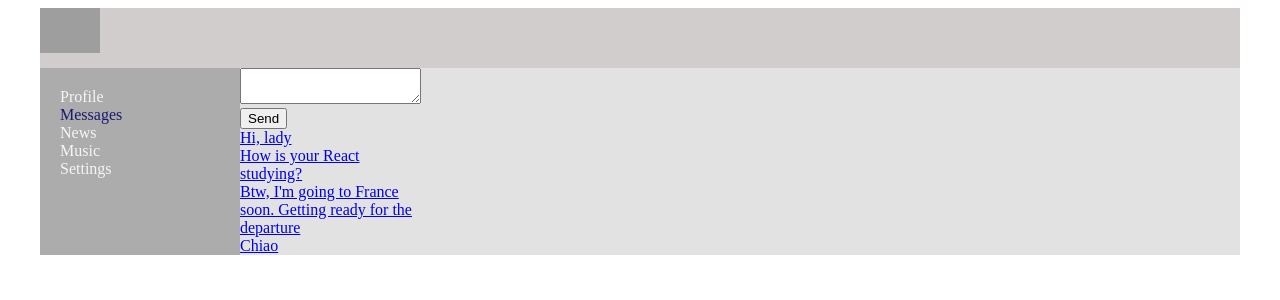
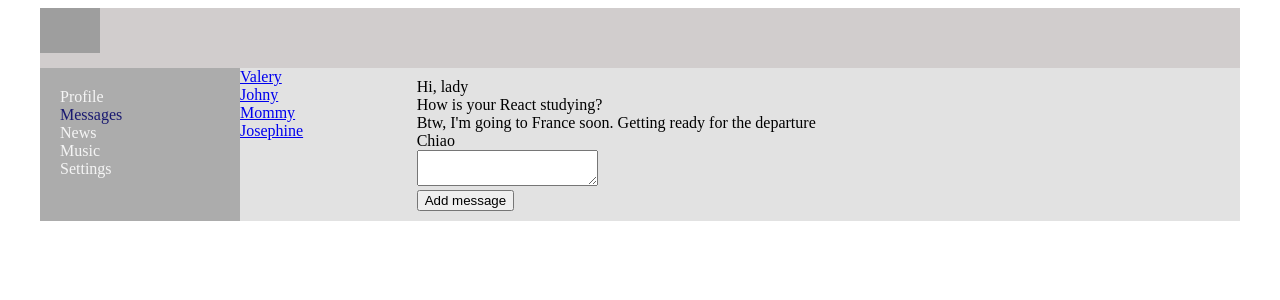
Before and after one commit to TinaGorna/Social-network, a React (Create React App) app: page /dialogs in a window 1280 px wide. Shown: the top 300 px of the page. Built offline with nearby package versions, Linux system fonts and the light colour scheme; grey boxes are pictures that could not be loaded.

Commit message:
Redux installation, refactoring

```diff
--- a/src/App.tsx
+++ b/src/App.tsx
@@ -2,17 +2,17 @@ import React from "react";
 import "./App.css";
 import Header from "./components/Header/Header";
 import Navbar from "./components/Navbar/Navbar";
-import Profile from "./components/Profile/Profile";
-import Dialogs from "./components/Dialogs/Dialogs";
 import {BrowserRouter, Route} from "react-router-dom"
-import {StoreType} from "./outside/store";
+import {StoreType} from "./outside/redux-store";
+import DialogsContainer from "./components/Dialogs/Message/DialogsContainer";
+import MyPostsContainer from "./components/Profile/MyPosts/NewOne/MyPostsContainer";
+
 
 type AppPropsType = {
     store: StoreType
 }
 
 const App: React.FC<AppPropsType> = (props) => {
-    const state = props.store.getState()
     return (
         <BrowserRouter>
             <div className="app-wrapper">
@@ -20,18 +20,13 @@ const App: React.FC<AppPropsType> = (props) => {
                 <Route component={Navbar}/>
                 <div className="app-wrapper-content">
                     <Route path='/dialogs'
-                           render={() => <Dialogs
-                               messages={state.dialogsPage.messages}
-                               messageForNewDialog = {state.dialogsPage.messageForNewDialog}
-                               dispatch = {props.store.dispatch.bind(props.store)}
-                               updateNewMessageText={props.store.updateNewMessageText.bind(props.store)}
-                               />}/>
+                           render={() => <DialogsContainer
+                               store={props.store}
+                           />}/>
+
                     <Route path='/profile'
-                           render={() => <Profile
-                               posts = {state.profilePage.posts}
-                               dispatch = {props.store.dispatch.bind(props.store)}
-                               messageForNewPost={state.profilePage.messageForNewPost}
-                               updateNewPostText={props.store.updateNewPostText.bind(props.store)}
+                           render={() => <MyPostsContainer
+                               store={props.store}
                            />}/>
                 </div>
             </div>
--- a/src/components/Dialogs/Dialogs.tsx
+++ b/src/components/Dialogs/Dialogs.tsx
@@ -1,23 +1,51 @@
 import React from "react";
 import s from "./Dialogs.module.css"
-import store, {ActionsTypes, MessageType} from "../../outside/store";
+import {DialogPageType} from "../../outside/store";
+import DialogItem from "./DialogItem/DialogItem";
 import Message from "./Message/Message";
 
 type DialogsPropsType = {
-    messages: MessageType[]
-    messageForNewDialog: string
-    dispatch: (action: ActionsTypes) => void
+    state: DialogPageType
+    addMessage: () => void
     updateNewMessageText: (newMessage: string) => void
 }
 
 const Dialogs: React.FC<DialogsPropsType> = (props) => {
-    return <div className={s.dialogs}>
-        <Message dispatch={store.dispatch.bind(store)}
-                 messageForNewDialog={props.messageForNewDialog}
-                 message={props.messages}
-                 updateNewMessageText={props.updateNewMessageText}
-        />
-    </div>
+    const dialogItem = props.state.dialogs.map(d => <DialogItem name={d.name} id={d.id}/>)
+    const message = props.state.messages.map(m => <Message message={m.message}/>)
+
+
+    const addMessage = () => {
+        props.addMessage()
+    }
+
+    const onChangeMessage = (e: React.ChangeEvent<HTMLTextAreaElement>) => {
+        const newMessage = e.currentTarget.value
+        props.updateNewMessageText(newMessage)
+    }
+    // if(!props.isAuth) return <Redirect to={'/login'}/>
+
+    return (
+        <div className={s.dialogs}>
+            <div className={s.dialogsItem}>
+                {dialogItem}
+            </div>
+
+            <div className={s.messages}>
+                {message}
+                <div>
+                    <div>
+                        <textarea onChange={onChangeMessage}
+                                  value={props.state.messageForNewDialog}/>
+                    </div>
+                    <div>
+                        <button onClick={addMessage}>Add message</button>
+                    </div>
+                </div>
+            </div>
+        </div>
+
+    )
 }
 
 
--- /dev/null
+++ b/src/components/Dialogs/Message/DialogsContainer.tsx
@@ -0,0 +1,29 @@
+import React from "react";
+import {addMessageAC, updateNewMessageTextAC} from "../../../outside/dialogs-reducer";
+import {StoreType} from "../../../outside/redux-store";
+import Dialogs from "../Dialogs";
+
+export type MessagesType = {
+    store: StoreType
+}
+
+export const DialogsContainer: React.FC<MessagesType> = (props) => {
+    let state = props.store.getState().dialogsPage;
+
+    const addMessage = () => {
+        props.store.dispatch(addMessageAC(state.messageForNewDialog))
+    }
+    const newMessageChangeHandler = (text: string) => {
+        props.store.dispatch(updateNewMessageTextAC(text))
+    }
+
+    return (
+        <Dialogs updateNewMessageText={newMessageChangeHandler}
+                 addMessage={addMessage}
+                 state={state}
+        />
+    )
+}
+
+
+export default DialogsContainer;
--- a/src/components/Dialogs/Message/Message.tsx
+++ b/src/components/Dialogs/Message/Message.tsx
@@ -1,37 +1,15 @@
-import React, {ChangeEvent} from "react";
+import React from "react";
 import s from "./../Dialogs.module.css"
-import {ActionsTypes, MessageType} from "../../../outside/store";
-import DialogItem from "../DialogItem/DialogItem";
-import {addMessageAC} from "../../../outside/dialogs-reducer";
 
-export type MessagesType = {
-    messageForNewDialog: string,
-    updateNewMessageText: (newMessage: string) => void
-    message: MessageType[],
-    dispatch: (action: ActionsTypes) => void
+type PropsType = {
+    message: string
 }
 
-export const Message: React.FC<MessagesType> = (props) => {
-    let dialogElement =
-        props.message.map(d => <DialogItem key={d.id} name={d.message} id={d.id}/>)
-
-    const addMessage = () => {
-        props.dispatch(addMessageAC(props.messageForNewDialog))
-    }
-    const newMessageChangeHandler = (event: ChangeEvent<HTMLTextAreaElement>) => {
-        props.updateNewMessageText(event.currentTarget.value)
-    }
-
-    return <div className={s.newMessage}>
-        <div>
-            <textarea value={props.messageForNewDialog} onChange={newMessageChangeHandler}/>
-        </div>
-        <div>
-            <button onClick={addMessage}>Send</button>
-            {dialogElement}
-        </div>
-    </div>
+const Message: React.FC<PropsType> = (props) => {
+    return (
+        <div className={s.message}>{props.message}</div>
+    )
 }
 
 
-export default Message;
+export default Message
--- /dev/null
+++ b/src/components/Profile/MyPosts/NewOne/MyPostsContainer.tsx
@@ -0,0 +1,27 @@
+import React from 'react';
+import {addPostActionCreator, updateNewPostTextActionCreator} from "../../../../outside/profile-reducer";
+import MyPosts from "../MyPosts";
+import {StoreType} from "../../../../outside/redux-store";
+
+
+export type PostsPropsType = {
+    store: StoreType
+}
+
+const MyPostsContainer: React.FC<PostsPropsType> = (props) => {
+    let state = props.store.getState();
+    const addPost = () => {
+        props.store.dispatch(addPostActionCreator(state.profilePage.messageForNewPost))
+    }
+    const newPostChangeHandler = (text: string) => {
+        props.store.dispatch(updateNewPostTextActionCreator(text))
+    }
+
+    return (<MyPosts updateNewPostText={newPostChangeHandler}
+                     addPost={addPost}
+                     posts={state.profilePage.posts}
+                     messageForNewPost={state.profilePage.messageForNewPost}
+
+    />)
+}
+export default MyPostsContainer;
--- a/src/index.tsx
+++ b/src/index.tsx
@@ -1,4 +1,4 @@
-import store from "./outside/store";
+import store from "./outside/redux-store";
 import ReactDOM from "react-dom";
 import {BrowserRouter} from "react-router-dom";
 import App from "./App";
@@ -7,13 +7,13 @@ import React from "react";
 const renderEntireTree =() => {
     ReactDOM.render(
         <BrowserRouter>
-            <App store={store} />
+            <App store={store}/>
         </BrowserRouter>, document.getElementById("root"));
 }
 renderEntireTree()
 store.subscribe( () => {
     let state = store.getState();
-    renderEntireTree();           //нужен ли рефакторинг????
+    renderEntireTree();
 })
 
 
--- a/src/outside/dialogs-reducer.tsx
+++ b/src/outside/dialogs-reducer.tsx
@@ -2,13 +2,13 @@ import {ActionsTypes, DialogPageType, MessageType} from "./store";
 
 export const addMessageAC = (messageForNewDialog: string) => {
     return {
-        type: 'ADD-MESSAGE',
+        type: "ADD-MESSAGE",
         messageForNewDialog: messageForNewDialog
     } as const
 }
 export const updateNewMessageTextAC = (messageForNewDialog: string) => {
     return {
-        type: 'UPDATE-NEW-MESSAGE-TEXT',
+        type: "UPDATE-NEW-MESSAGE-TEXT",
         messageText: messageForNewDialog
     } as const
 }
@@ -35,13 +35,22 @@ const dialogsReducer = (state: DialogPageType = initialState, action: ActionsTyp
                 id: new Date().getTime(),
                 message: action.messageForNewDialog,
             };
-            state.messages.push(newMessage);
-            state.messageForNewDialog = "";
-            break;
+            return {
+                ...state,
+                messages: [
+                    ...state.messages,
+                    newMessage
+                ],
+                messageForNewDialog: ""
+            }
         case "UPDATE-NEW-MESSAGE-TEXT":
-            state.messageForNewDialog = action.messageText;
-            break;
+            return {
+                ...state,
+                messageForNewDialog: action.messageText
+            };
+        default:
+            return state
     }
-    return state;
 }
+
 export default dialogsReducer;
--- a/src/outside/profile-reducer.tsx
+++ b/src/outside/profile-reducer.tsx
@@ -28,13 +28,21 @@ const profileReducer = (state: ProfilePageType = initialState, action: ActionsTy
                 message: action.messageForNewPost,
                 likesCount: 0
             };
-            state.posts.push(newPost);
-            state.messageForNewPost = "";
-            break;
+            return {
+                ...state,
+                posts: [
+                    ...state.posts,
+                    newPost
+                ],
+                messageForNewPost: ""
+            }
         case "UPDATE-NEW-POST-TEXT":
-            state.messageForNewPost = action.postText;
-            break;
+            return {
+                ...state,
+                messageForNewPost: action.postText
+            };
+        default:
+            return state
     }
-    return state;
 }
 export default profileReducer;
--- a/src/outside/redux-store.tsx
+++ b/src/outside/redux-store.tsx
@@ -2,13 +2,22 @@ import {combineReducers, createStore} from "redux";
 import profileReducer from "./profile-reducer";
 import dialogsReducer from "./dialogs-reducer";
 import sidebarReducer from "./sidebar-reducer";
+import {ActionsTypes} from "./store";
+
+export type StoreType = {
+    subscribe: (observer: () => void) => void
+    getState: () => RouteStateType
+    dispatch: (action: ActionsTypes) => void
+}
 
 let reducers = combineReducers({
-    profileReducer,
-    dialogsReducer,
-    sidebarReducer
+    profilePage: profileReducer,
+    dialogsPage: dialogsReducer,
+    sidebar: sidebarReducer
 })
 
-let store = createStore(reducers);
+type RouteStateType = ReturnType<typeof reducers>
+
+export let store = createStore(reducers);
 
 export default store;
```
Also changed, not shown: src/components/Dialogs/DialogItem/DialogItem.tsx (+6 -1 lines), src/components/Profile/MyPosts/MyPosts.tsx (+7 -6 lines), src/components/Profile/Profile.tsx (+6 -8 lines).
